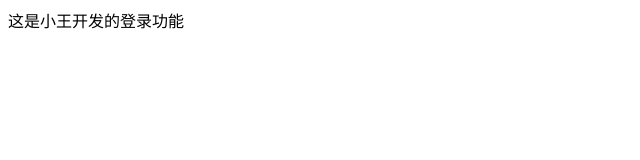
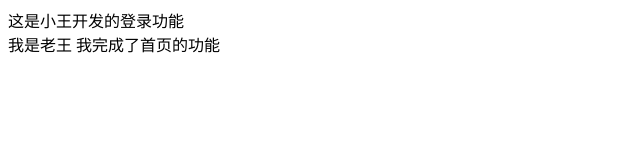
Before and after one commit to ZJL1998/myone, a plain HTML site: page index.html in a window 1280 px wide. Shown: the whole page, without its empty margins (0-640 px from the left). Drawn offline with Linux system fonts and the light colour scheme.

Commit message:
我是老王 我完成了首页的功能

```diff
--- a/index.html
+++ b/index.html
@@ -7,5 +7,7 @@
 </head>
 <body>
     <div>这是小王开发的登录功能</div>
+
+    <div>我是老王 我完成了首页的功能</div>
 </body>
 </html>
```
